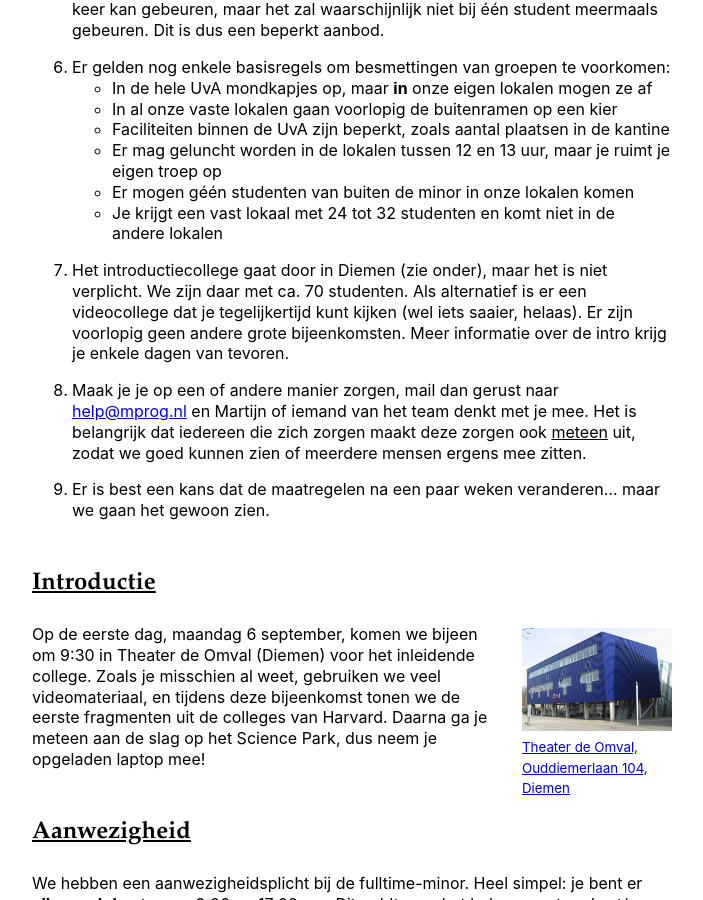
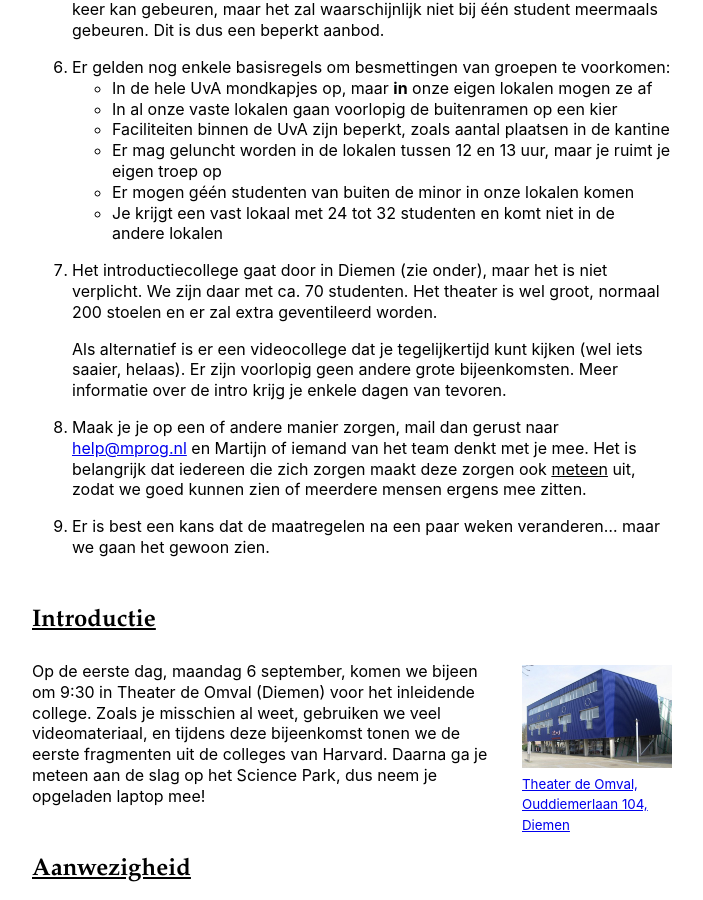
Before and after one commit to minprog/welkom, a Jekyll site: the page built from fulltime/index.md, in a window 1280 px wide and 900 px high, scrolled down 1690 px. Shown: the whole window, without its empty margins (288-991 px from the left). Built offline with Jekyll 4.4.1, drawn with Linux system fonts in a browser that asks for light colours; our own code applies the rules of GitHub Pages for plain Markdown files.

Commit message:
fulltime

```diff
--- a/fulltime/index.md
+++ b/fulltime/index.md
@@ -40,7 +40,9 @@ We hopen jullie allemaal te spreken in de eerste paar dagen van de minor, maar m
     - Er mogen géén studenten van buiten de minor in onze lokalen komen
     - Je krijgt een vast lokaal met 24 tot 32 studenten en komt niet in de andere lokalen
 
-7. Het introductiecollege gaat door in Diemen (zie onder), maar het is niet verplicht. We zijn daar met ca. 70 studenten. Als alternatief is er een videocollege dat je tegelijkertijd kunt kijken (wel iets saaier, helaas). Er zijn voorlopig geen andere grote bijeenkomsten. Meer informatie over de intro krijg je enkele dagen van tevoren.
+7. Het introductiecollege gaat door in Diemen (zie onder), maar het is niet verplicht. We zijn daar met ca. 70 studenten. Het theater is wel groot, normaal 200 stoelen en er zal extra geventileerd worden.
+
+    Als alternatief is er een videocollege dat je tegelijkertijd kunt kijken (wel iets saaier, helaas). Er zijn voorlopig geen andere grote bijeenkomsten. Meer informatie over de intro krijg je enkele dagen van tevoren.
 
 8. Maak je je op een of andere manier zorgen, mail dan gerust naar <help@mprog.nl> en Martijn of iemand van het team denkt met je mee. Het is belangrijk dat iedereen die zich zorgen maakt deze zorgen ook <u>meteen</u> uit, zodat we goed kunnen zien of meerdere mensen ergens mee zitten.
 
```
